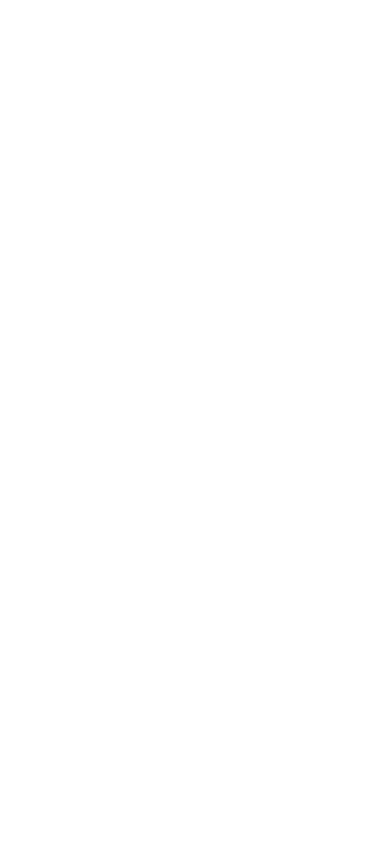
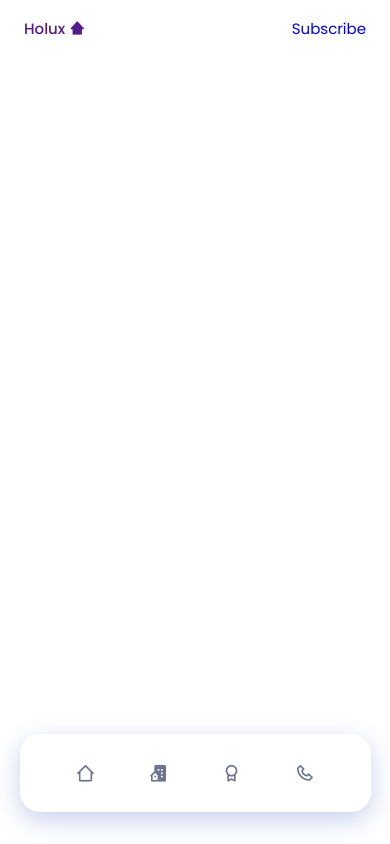
Before and after one commit to b-giblin/real-estate-site, a plain HTML site: page index.html in a window 390 px wide. Drawn offline with nearby package versions, Linux system fonts and the light colour scheme.

Commit message:
navbar finished

```diff
--- a/assets/css/styles.css
+++ b/assets/css/styles.css
@@ -143,7 +143,77 @@ button {
 }
 
 /*=============== HEADER & NAV ===============*/
+.header {
+  position: fixed;
+  top: 0%;
+  left: 0%;
+  width: 100%;
+  background-color: transparent;
+  z-index: var(--z-fixed);
+  transition: .4s;
+}
 
+.nav {
+  height: var(--header-height);
+  display: flex;
+  justify-content: space-between;
+  align-items: center;
+}
+
+.nav__logo {
+  /* color: #fff; */
+  display: inline-flex;
+  align-items: center;
+  column-gap: .25rem;
+  font-weight: var(--font-medium);
+  transition: .3s;
+}
+
+.nav__logo i {
+  font-size: 1rem;
+}
+
+.nav__logo:hover {
+  color: var(--first-color);
+}
+
+@media screen and (max-width: 1032px) {
+
+  .nav__menu {
+    position: fixed;
+    bottom: 2rem;
+    background-color: var(--container-color);
+    box-shadow: 0 8px 24px hsla(228, 66%, 45%, .25);
+    width: 90%;
+    left: 0;
+    right: 0;
+    margin: 0 auto;
+    padding: 1.30rem 3rem;
+    border-radius: 1.25rem;
+    transition: .4s;
+  }
+
+  .nav__list {
+    display: flex;
+    justify-content: space-between;
+    align-items: center;
+  }
+
+  .nav__link {
+    color: var(--text-color);
+    display: flex;
+    padding: .5rem;
+    border-radius: 50%;
+  }
+
+  .nav__link i {
+     font-size: 1.25rem;
+  }
+
+  .nav__link span {
+    display: none;
+  }
+}
 
 /* Change background header */
 
--- a/index.html
+++ b/index.html
@@ -26,7 +26,46 @@
   </head>
   <body>
     <!--==================== HEADER ====================-->
-    <header class="header" id="header"></header>
+    <header class="header" id="header">
+      <nav class="nav container">
+        <a href="" class="nav__logo">
+          Holux <i class="bx bxs-home-alt-2"></i>
+        </a>
+
+        <div class="nav__menu">
+          <ul class="nav__list">
+            <li class="nav__item">
+              <a href="#home" class="nav__link">
+                <i class="bx bx-home-alt-2"></i>
+                <span>Home</span>
+              </a>
+            </li>
+
+            <li class="nav__item">
+              <a href="#popular" class="nav__link">
+                <i class="bx bxs-building-house"></i>
+                <span>Residences</span>
+              </a>
+            </li>
+
+            <li class="nav__item">
+              <a href="#value" class="nav__link">
+                <i class="bx bx-award"></i>
+                <span>value</span>
+              </a>
+            </li>
+
+            <li class="nav__item">
+              <a href="#contact" class="nav__link">
+                <i class="bx bx-phone"></i>
+                <span>Contact</span>
+              </a>
+            </li>
+          </ul>
+        </div>
+        <a href="#" class="button nav__button"> Subscribe </a>
+      </nav>
+    </header>
 
     <!--==================== MAIN ====================-->
     <main class="main">
```
